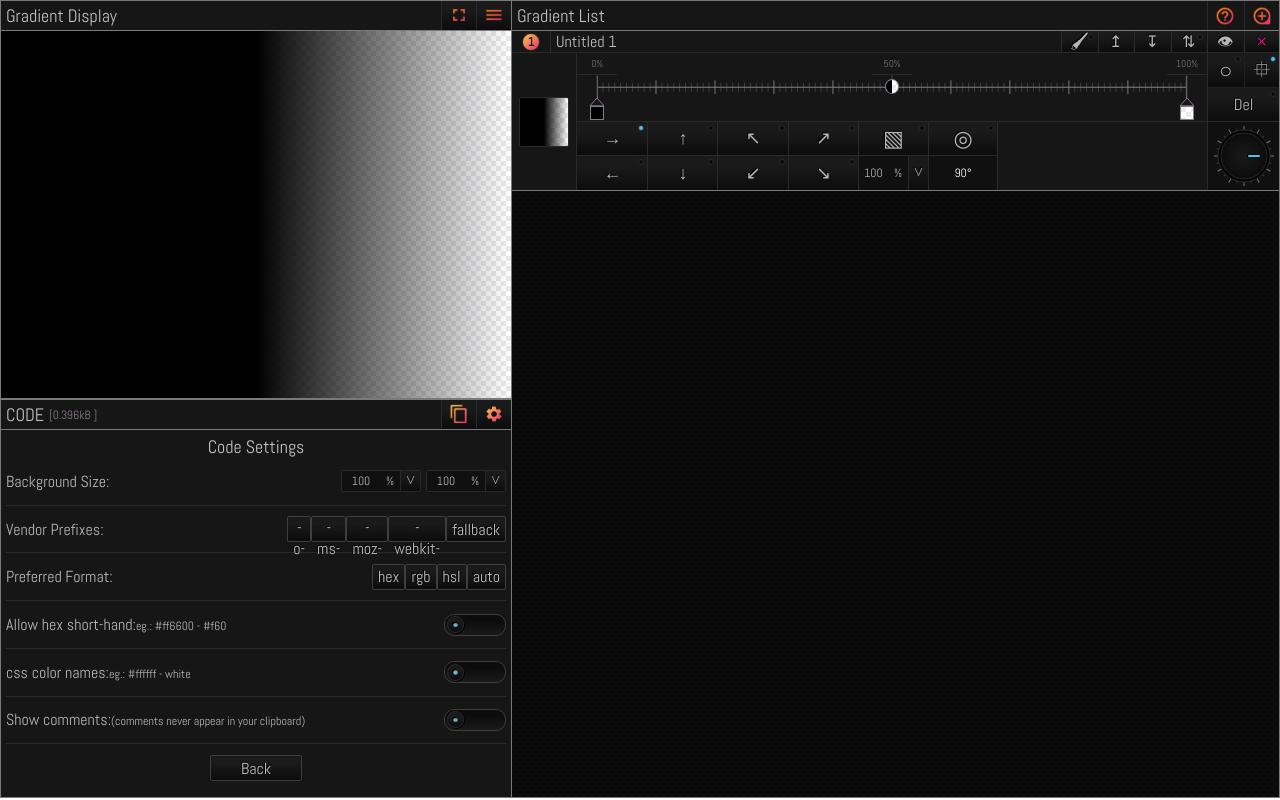
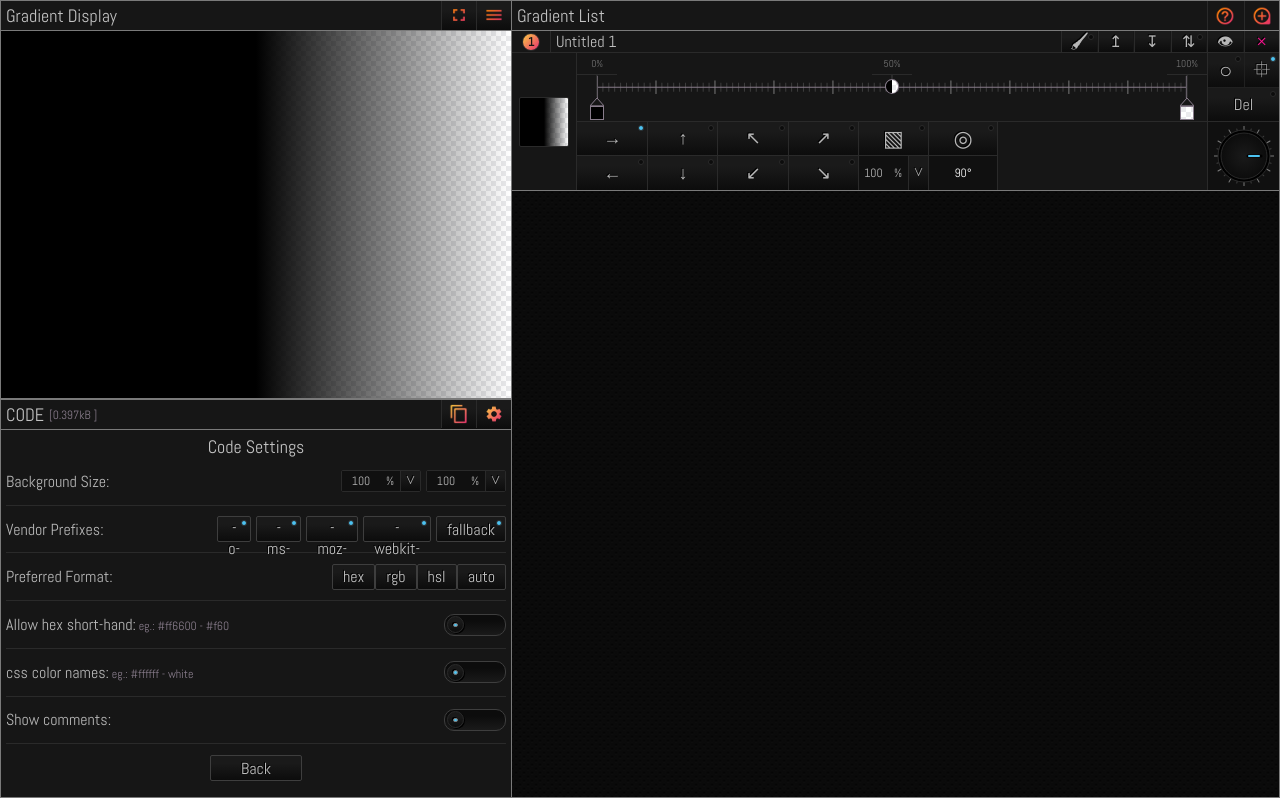
Before and after one commit to tschiboka/colorpicker, a React (Create React App) app: page / in a window 1280 px wide. Both pictures are taken after a click on the button 493 px from the left and 414 px from the top of the page. Built offline with nearby package versions, Linux system fonts and the light colour scheme.

Commit message:
toggle vendor prefixes and fallback

```diff
--- a/src/Components/Code/Code.js
+++ b/src/Components/Code/Code.js
@@ -37,7 +37,14 @@ export default class Code extends Component {
             preferredColorFormat: undefined,
             commentsAllowed: true,
             cssColorNames: require("../../constants/color_templates/cssColors.json"),
-            vendorPrefixes: ["W3C", "-o-", "-ms-", "-moz-", "-webkit-",]
+            fallbackAllowed: true,
+            vendorPrefixes: {
+                "W3C": true,
+                "-o-": true,
+                "-ms-": true,
+                "-moz-": true,
+                "-webkit-": true
+            }
         }
     }
 
@@ -85,6 +92,14 @@ export default class Code extends Component {
     handleSettingsOnClick() {
         this.setState({ ...this.state, settingIsOpen: !this.state.settingIsOpen });
     }
+
+
+
+    setVendorPrefixes(vendorPrefixes) { this.setState({ ...this.state, vendorPrefixes }); }
+
+
+
+    toggleFallbackAllowed() { this.setState({ ...this.state, fallbackAllowed: !this.state.fallbackAllowed }); }
 
 
 
@@ -457,8 +472,14 @@ export default class Code extends Component {
 
 
     renderCode() {
+        const prefixes = Object.keys(this.state.vendorPrefixes);
+
         return (
-            this.state.vendorPrefixes.map(vendorPrefix => {
+            prefixes.map(vendorPrefix => {
+                const prefixAllowed = this.state.vendorPrefixes[vendorPrefix];
+
+                if (!prefixAllowed) return false;
+
                 const vendorComment = {
                     "W3C": "W3C",
                     "-o-": "Opera 11.10+",
@@ -466,6 +487,7 @@ export default class Code extends Component {
                     "-moz-": "FireFox 3.6+",
                     "-webkit-": "Chrome, Safari4+",
                 };
+
                 return (
                     <span key={`vendor-prefix${vendorPrefix}`}>
                         {this.state.commentsAllowed && <span className="token comment">
@@ -519,23 +541,32 @@ export default class Code extends Component {
 
                 <div className="Code__body">
                     {this.state.settingIsOpen && (
-                        <CodeSettings />
+                        <CodeSettings
+                            vendorPrefixes={this.state.vendorPrefixes}
+                            setVendorPrefixes={this.setVendorPrefixes.bind(this)}
+                            fallbackAllowed={this.state.fallbackAllowed}
+                            toggleFallbackAllowed={this.toggleFallbackAllowed.bind(this)}
+                            closeSettings={() => this.setState({ ...this.state, settingIsOpen: false })}
+                        />
                     )}
 
                     <div id="code">
                         {this.props.gradients.length
                             ? <span>
-                                {this.state.commentsAllowed && <span className="token comment">&#47;&#42;&nbsp;Fallback for Old Browsers&nbsp;&#42;&#47;<br /></span>}
+                                {this.state.fallbackAllowed &&
+                                    <span> {this.state.commentsAllowed && <span className="token comment">&#47;&#42;&nbsp;Fallback for Old Browsers&nbsp;&#42;&#47;<br /></span>}
 
-                                <span className="token property">background-color</span>
+                                        <span className="token property">background-color</span>
 
-                                <span className="token punctuation">: </span>
+                                        <span className="token punctuation">: </span>
 
-                                {this.renderColor(this.props.gradients[0].colors[0].color, 1, 0)}
+                                        {this.renderColor(this.props.gradients[0].colors[0].color, 1, 0)}
 
-                                <span className="token punctuation">;</span>
+                                        <span className="token punctuation">;</span>
 
-                                <br />
+                                        <br />
+                                    </span>
+                                }
                                 {this.renderCode()}
                             </span>
                             : <span className="token comment">&#47;&#47; No gradients</span>
--- a/src/Components/CodeSettings/CodeSettings.js
+++ b/src/Components/CodeSettings/CodeSettings.js
@@ -6,12 +6,33 @@ import "./CodeSettings.scss";
 
 
 export function CodeSettings(props) {
+    function handlePrefixOnClick(prefix) {
+        const vendorPrefixes = { ...props.vendorPrefixes };
+        const isPrefixAllowed = vendorPrefixes[prefix];
+
+        vendorPrefixes[prefix] = !isPrefixAllowed;
+
+        props.setVendorPrefixes(vendorPrefixes);
+    }
+
+
+
+
+    function isActivePrefix(prefix) {
+        const vendorPrefixes = props.vendorPrefixes;
+        const buttonPrefixAllowed = vendorPrefixes[prefix];
+
+        return buttonPrefixAllowed ? "btn--active" : "btn--inacitve";
+    }
+
+
+
     return (
         <div className="CodeSettings">
             <h2>Code Settings</h2>
 
             <div className="CodeSettings__background-size">
-                <p>Background Size:</p>
+                <p>Background Size: </p>
 
                 <div>
                     <div>
@@ -41,24 +62,39 @@ export function CodeSettings(props) {
             </div>
 
             <div className="CodeSettings__vendor-prefixes">
-                <p>Vendor Prefixes:</p>
+                <p>Vendor Prefixes: </p>
 
                 <div>
-                    <button>-o-</button>
+                    <button onClick={() => handlePrefixOnClick("-o-")}>
+                        -o-
+                        <div className={isActivePrefix("-o-")}></div>
+                    </button>
 
-                    <button>-ms-</button>
+                    <button onClick={() => handlePrefixOnClick("-ms-")}>
+                        -ms-
+                        <div className={isActivePrefix("-ms-")}></div>
+                    </button>
 
-                    <button>-moz-</button>
+                    <button onClick={() => handlePrefixOnClick("-moz-")}>
+                        -moz-
+                        <div className={isActivePrefix("-moz-")}></div>
+                    </button>
 
-                    <button>-webkit-</button>
+                    <button onClick={() => handlePrefixOnClick("-webkit-")}>
+                        -webkit-
+                        <div className={isActivePrefix("-webkit-")}></div>
+                    </button>
 
-                    <button>fallback</button>
+                    <button onClick={() => props.toggleFallbackAllowed()}>
+                        fallback
+                        <div className={props.fallbackAllowed ? "btn--active" : "btn--inactive"}></div>
+                    </button>
                 </div>
             </div>
 
 
             <div>
-                <p>Preferred Format:</p>
+                <p>Preferred Format: </p>
                 <button>hex</button>
 
                 <button>rgb</button>
@@ -70,7 +106,7 @@ export function CodeSettings(props) {
 
             <div>
                 <p>Allow hex short-hand:
-                    <span>eg.: #ff6600 - #f60</span>
+                    <span> eg.: #ff6600 - #f60</span>
                 </p>
 
                 <ToggleButton />
@@ -79,20 +115,18 @@ export function CodeSettings(props) {
 
             <div>
                 <p>css color names:
-                    <span>eg.: #ffffff - white</span>
+                    <span> eg.: #ffffff - white</span>
                 </p>
 
                 <ToggleButton />
             </div>
 
             <div>
-                <p>Show comments:
-                    <span>(comments never appear in your clipboard)</span>
-                </p>
+                <p>Show comments: </p>
 
                 <ToggleButton />
             </div>
-            <div><button>Back</button></div>
+            <div><button onClick={() => props.closeSettings()}>Back</button></div>
         </div>
     );
 }
--- a/src/Components/CodeSettings/CodeSettings.scss
+++ b/src/Components/CodeSettings/CodeSettings.scss
@@ -38,7 +38,7 @@
     button {
         position: relative;
         height: 26px;
-        padding: 0 5px;
+        padding: 0 10px;
         background: transparent;
         background: $buttonGradient;
         color: $primaryTextColor;
@@ -55,6 +55,7 @@
         }
     }
     span {
+        color: $tertiaryTextColor;
         font-size: $xsmFont;
     }
     .CodeSettings__background-size {
@@ -73,6 +74,9 @@
         & > div {
             display: flex;
             justify-content: space-evenly;
+            button {
+                margin-left: 5px;
+            }
         }
     }
 }
```
